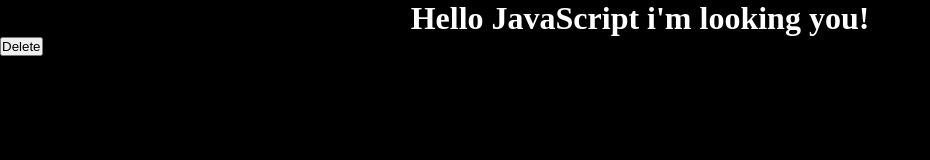
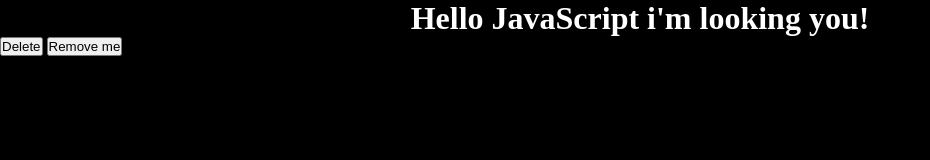
Before and after one commit to devnurullahhossain/jswithw3school, a plain HTML site: page index.html in a window 1280 px wide. Shown: the whole page, without its empty margins (0-930 px from the left). Drawn offline with Linux system fonts and the light colour scheme.

Commit message:
update 10/04/2023

```diff
--- a/index.html
+++ b/index.html
@@ -12,6 +12,7 @@
   <body>
     <h1>Hello JavaScript i'm looking you!</h1>
     <button onclick="deleteItem()">Delete</button>
+    <button onclick="this.style.display = 'none'">Remove me</button>
     <!-- Linking the JavaScript.js file is here  -->
     <script src="./day1.js"></script>
     <script src="./map.js"></script>
```
